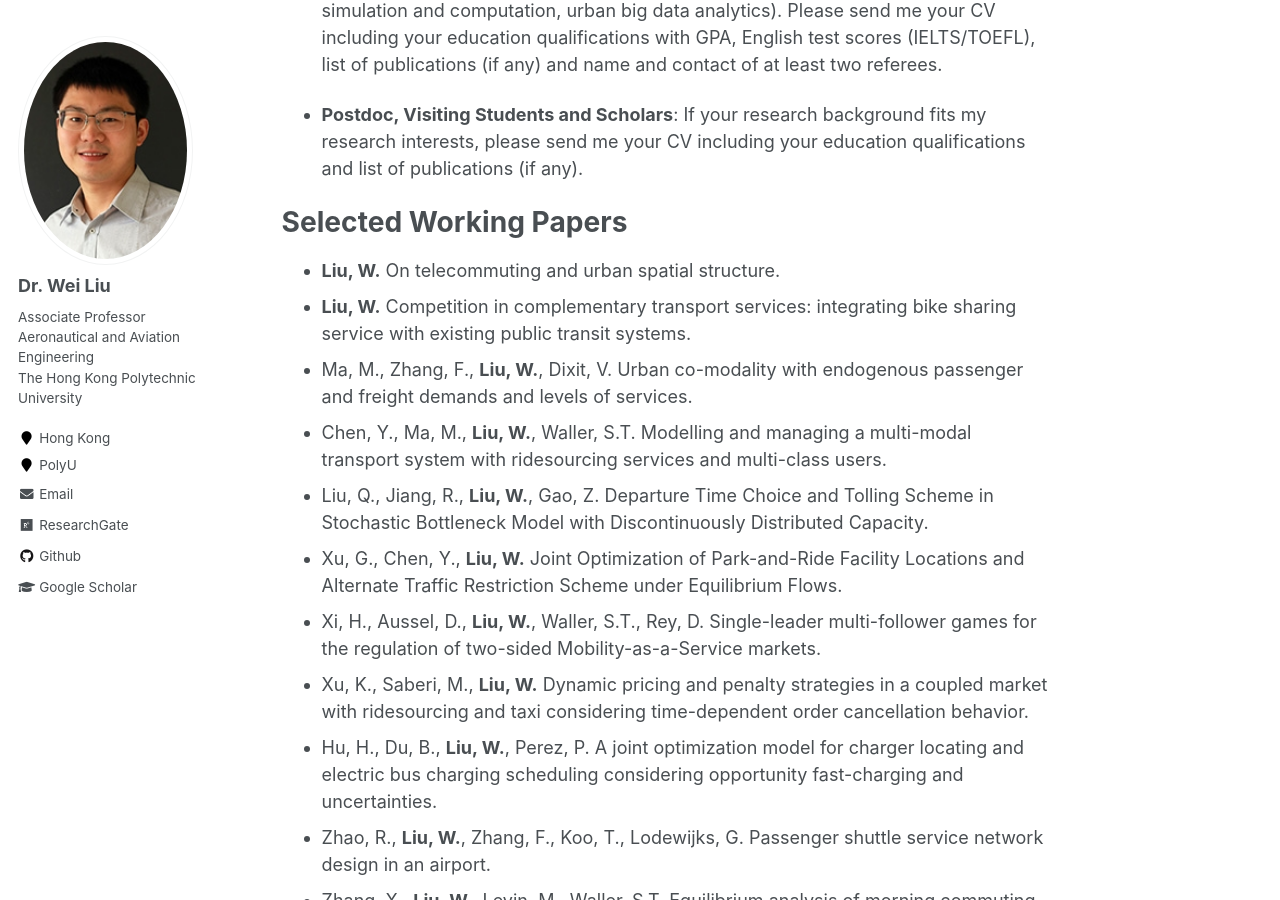
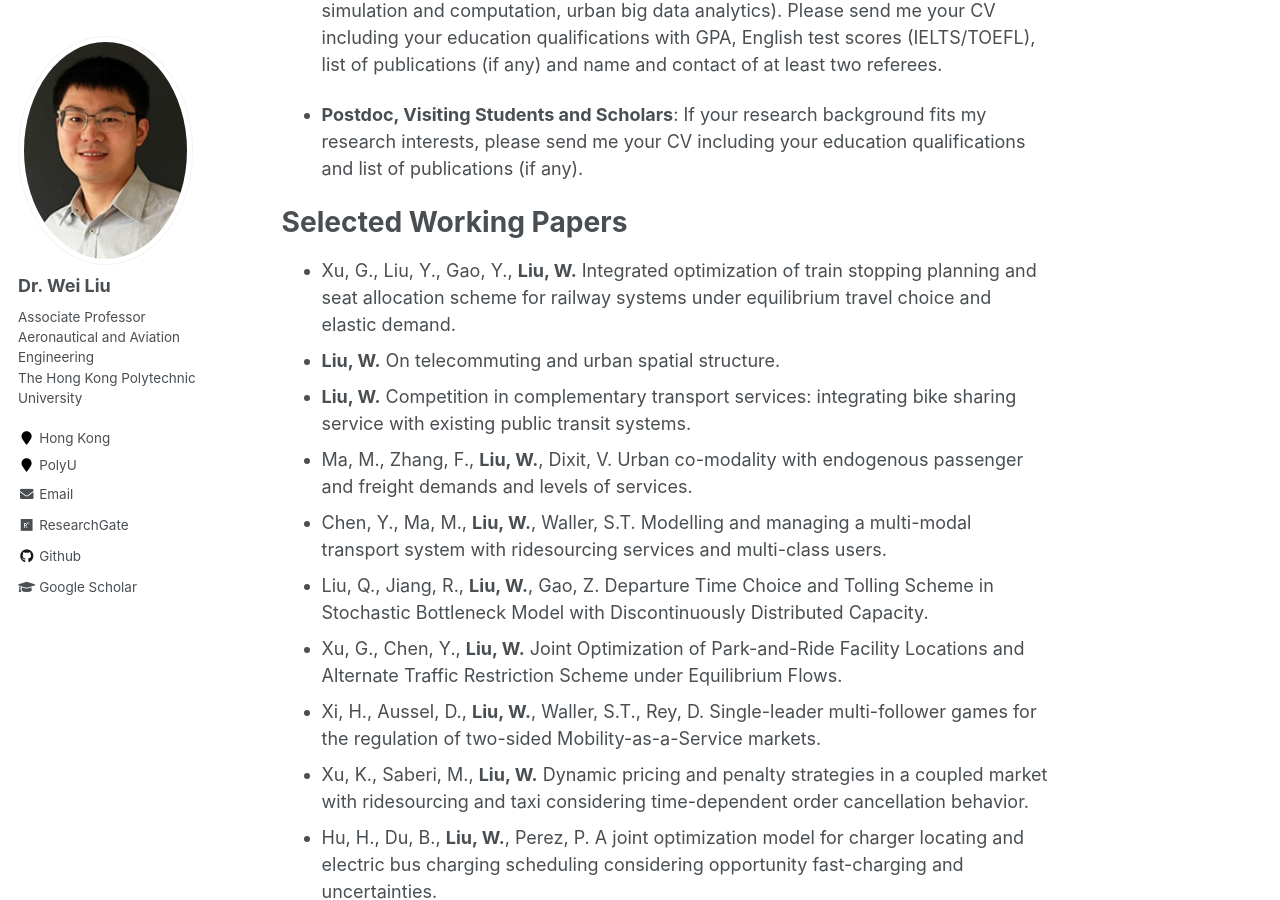
Before and after one commit to weiliu2016/weiliu2016.github.io, a Jekyll site: the page built from _pages/about.md, in a window 1280 px wide and 900 px high, scrolled down 1323 px. Built offline with Jekyll 4.4.1, drawn with Linux system fonts in a browser that asks for light colours.

Commit message:
Update about.md

```diff
--- a/_pages/about.md
+++ b/_pages/about.md
@@ -38,6 +38,7 @@ PhD Positions and Academic Visitors
 
 Selected Working Papers
 ======
+- Xu, G., Liu, Y., Gao, Y., **Liu, W.** Integrated optimization of train stopping planning and seat allocation scheme for railway systems under equilibrium travel choice and elastic demand.
 - **Liu, W.** On telecommuting and urban spatial structure.
 - **Liu, W.** Competition in complementary transport services: integrating bike sharing service with existing public transit systems.
 - Ma, M., Zhang, F., **Liu, W.**, Dixit, V. Urban co-modality with endogenous passenger and freight demands and levels of services.
```
